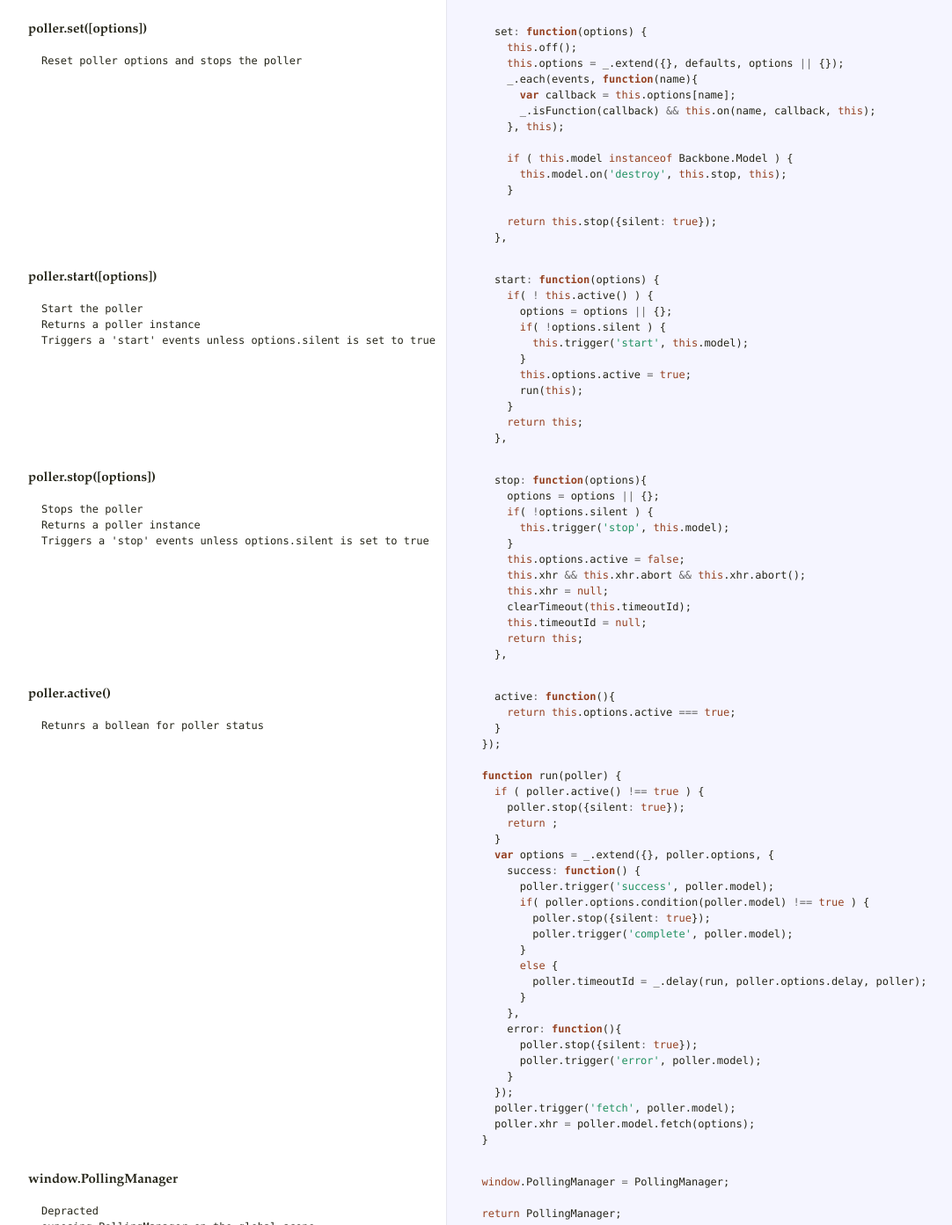
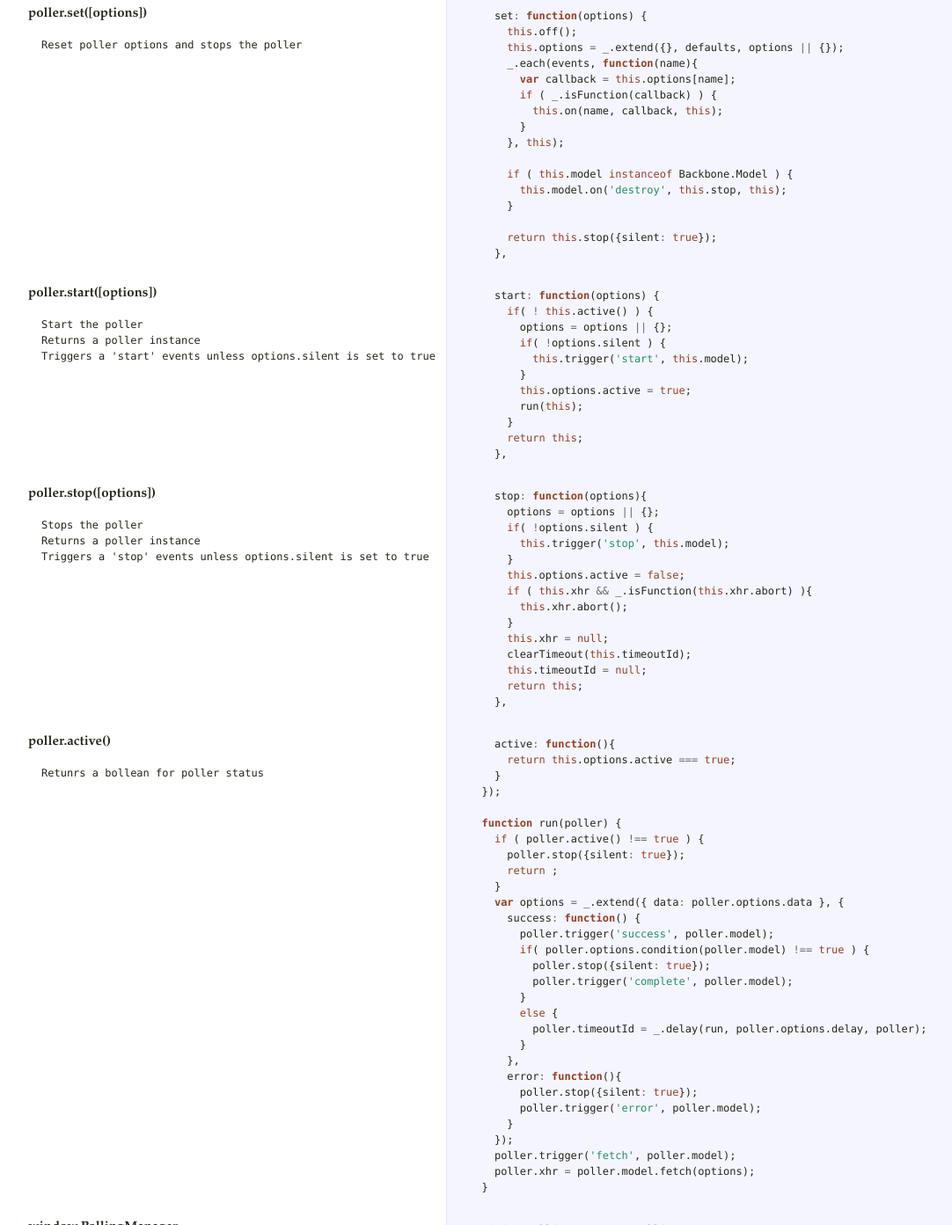
Before and after one commit to uzikilon/backbone-poller, a website: page index.html in a window 1280 px wide. Shown: the part 1401-2794 px from the top of the page at 88% size, without its empty margins (18-1100 px from the left). Drawn offline with Linux system fonts and the light colour scheme.

Commit message:
Docco docs update

```diff
--- a/index.html
+++ b/index.html
@@ -1,10 +1,9 @@
 <!DOCTYPE html>  <html> <head>   <title>backbone.poller.js</title>   <meta http-equiv="content-type" content="text/html; charset=UTF-8">   <link rel="stylesheet" media="all" href="docco.css" /> </head> <body>   <div id="container">     <div id="background"></div>          <table cellpadding="0" cellspacing="0">       <thead>         <tr>           <th class="docs">             <h1>               backbone.poller.js             </h1>           </th>           <th class="code">           </th>         </tr>       </thead>       <tbody>                               <tr id="section-1">             <td class="docs">               <div class="pilwrap">                 <a class="pilcrow" href="#section-1">&#182;</a>               </div>                            </td>             <td class="code">               <div class="highlight"><pre><span class="cm">/**</span>
 <span class="cm">(c) 2012 Uzi Kilon, Splunk Inc.</span>
-<span class="cm">Backbone Poller 0.2</span>
+<span class="cm">Backbone Poller 0.2.1</span>
 <span class="cm">https://github.com/uzikilon/backbone-poller</span>
 <span class="cm">Backbone Poller may be freely distributed under the MIT license.</span>
 <span class="cm">*/</span>
-
 
 <span class="nx">Backbone</span><span class="p">.</span><span class="nx">Poller</span> <span class="o">=</span> <span class="p">(</span><span class="kd">function</span><span class="p">(</span><span class="nx">_</span><span class="p">,</span> <span class="nx">Backbone</span><span class="p">){</span>
 
@@ -81,7 +80,9 @@ Reset poller options and stops the poller
       <span class="k">this</span><span class="p">.</span><span class="nx">options</span> <span class="o">=</span> <span class="nx">_</span><span class="p">.</span><span class="nx">extend</span><span class="p">({},</span> <span class="nx">defaults</span><span class="p">,</span> <span class="nx">options</span> <span class="o">||</span> <span class="p">{});</span>
       <span class="nx">_</span><span class="p">.</span><span class="nx">each</span><span class="p">(</span><span class="nx">events</span><span class="p">,</span> <span class="kd">function</span><span class="p">(</span><span class="nx">name</span><span class="p">){</span>
         <span class="kd">var</span> <span class="nx">callback</span> <span class="o">=</span> <span class="k">this</span><span class="p">.</span><span class="nx">options</span><span class="p">[</span><span class="nx">name</span><span class="p">];</span>
-        <span class="nx">_</span><span class="p">.</span><span class="nx">isFunction</span><span class="p">(</span><span class="nx">callback</span><span class="p">)</span> <span class="o">&amp;&amp;</span> <span class="k">this</span><span class="p">.</span><span class="nx">on</span><span class="p">(</span><span class="nx">name</span><span class="p">,</span> <span class="nx">callback</span><span class="p">,</span> <span class="k">this</span><span class="p">);</span>
+        <span class="k">if</span> <span class="p">(</span> <span class="nx">_</span><span class="p">.</span><span class="nx">isFunction</span><span class="p">(</span><span class="nx">callback</span><span class="p">)</span> <span class="p">)</span> <span class="p">{</span>
+          <span class="k">this</span><span class="p">.</span><span class="nx">on</span><span class="p">(</span><span class="nx">name</span><span class="p">,</span> <span class="nx">callback</span><span class="p">,</span> <span class="k">this</span><span class="p">);</span>
+        <span class="p">}</span>
       <span class="p">},</span> <span class="k">this</span><span class="p">);</span>
 
       <span class="k">if</span> <span class="p">(</span> <span class="k">this</span><span class="p">.</span><span class="nx">model</span> <span class="k">instanceof</span> <span class="nx">Backbone</span><span class="p">.</span><span class="nx">Model</span> <span class="p">)</span> <span class="p">{</span>
@@ -117,7 +118,9 @@ Triggers a 'stop' events unless options.silent is set to true
         <span class="k">this</span><span class="p">.</span><span class="nx">trigger</span><span class="p">(</span><span class="s1">&#39;stop&#39;</span><span class="p">,</span> <span class="k">this</span><span class="p">.</span><span class="nx">model</span><span class="p">);</span>
       <span class="p">}</span>
       <span class="k">this</span><span class="p">.</span><span class="nx">options</span><span class="p">.</span><span class="nx">active</span> <span class="o">=</span> <span class="kc">false</span><span class="p">;</span>
-      <span class="k">this</span><span class="p">.</span><span class="nx">xhr</span> <span class="o">&amp;&amp;</span> <span class="k">this</span><span class="p">.</span><span class="nx">xhr</span><span class="p">.</span><span class="nx">abort</span> <span class="o">&amp;&amp;</span> <span class="k">this</span><span class="p">.</span><span class="nx">xhr</span><span class="p">.</span><span class="nx">abort</span><span class="p">();</span>
+      <span class="k">if</span> <span class="p">(</span> <span class="k">this</span><span class="p">.</span><span class="nx">xhr</span> <span class="o">&amp;&amp;</span> <span class="nx">_</span><span class="p">.</span><span class="nx">isFunction</span><span class="p">(</span><span class="k">this</span><span class="p">.</span><span class="nx">xhr</span><span class="p">.</span><span class="nx">abort</span><span class="p">)</span> <span class="p">){</span>
+        <span class="k">this</span><span class="p">.</span><span class="nx">xhr</span><span class="p">.</span><span class="nx">abort</span><span class="p">();</span>
+      <span class="p">}</span>
       <span class="k">this</span><span class="p">.</span><span class="nx">xhr</span> <span class="o">=</span> <span class="kc">null</span><span class="p">;</span>
       <span class="nx">clearTimeout</span><span class="p">(</span><span class="k">this</span><span class="p">.</span><span class="nx">timeoutId</span><span class="p">);</span>
       <span class="k">this</span><span class="p">.</span><span class="nx">timeoutId</span> <span class="o">=</span> <span class="kc">null</span><span class="p">;</span>
@@ -136,7 +139,7 @@ Retunrs a bollean for poller status
       <span class="nx">poller</span><span class="p">.</span><span class="nx">stop</span><span class="p">({</span><span class="nx">silent</span><span class="o">:</span> <span class="kc">true</span><span class="p">});</span>
       <span class="k">return</span> <span class="p">;</span>
     <span class="p">}</span>
-    <span class="kd">var</span> <span class="nx">options</span> <span class="o">=</span> <span class="nx">_</span><span class="p">.</span><span class="nx">extend</span><span class="p">({},</span> <span class="nx">poller</span><span class="p">.</span><span class="nx">options</span><span class="p">,</span> <span class="p">{</span>
+    <span class="kd">var</span> <span class="nx">options</span> <span class="o">=</span> <span class="nx">_</span><span class="p">.</span><span class="nx">extend</span><span class="p">({</span> <span class="nx">data</span><span class="o">:</span> <span class="nx">poller</span><span class="p">.</span><span class="nx">options</span><span class="p">.</span><span class="nx">data</span> <span class="p">},</span> <span class="p">{</span>
       <span class="nx">success</span><span class="o">:</span> <span class="kd">function</span><span class="p">()</span> <span class="p">{</span>
         <span class="nx">poller</span><span class="p">.</span><span class="nx">trigger</span><span class="p">(</span><span class="s1">&#39;success&#39;</span><span class="p">,</span> <span class="nx">poller</span><span class="p">.</span><span class="nx">model</span><span class="p">);</span>
         <span class="k">if</span><span class="p">(</span> <span class="nx">poller</span><span class="p">.</span><span class="nx">options</span><span class="p">.</span><span class="nx">condition</span><span class="p">(</span><span class="nx">poller</span><span class="p">.</span><span class="nx">model</span><span class="p">)</span> <span class="o">!==</span> <span class="kc">true</span> <span class="p">)</span> <span class="p">{</span>
```
